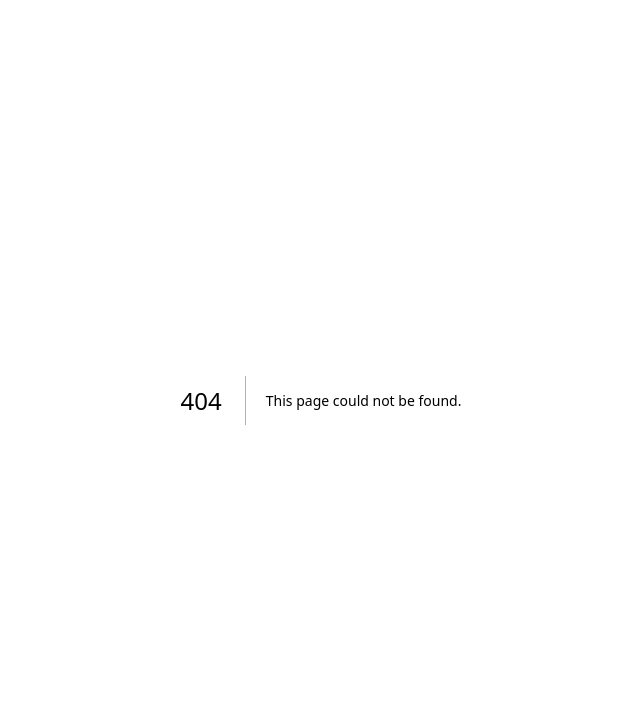
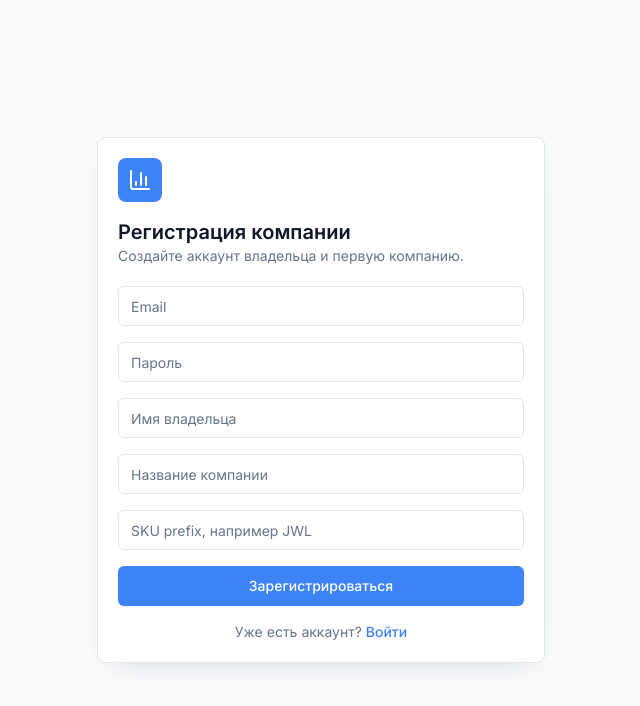
Before and after one commit to kumerovich312-dotcom/mini-crm-products, a Next.js app: page /register in a window 1280 px wide. Before the commit this address had no page. Shown: the top 706 px of the page, without its empty margins (319-959 px from the left). Built offline with nearby package versions, Linux system fonts and the light colour scheme; no server answers.

Commit message:
Add auth and company onboarding

```diff
--- a/src/app/login/page.tsx
+++ b/src/app/login/page.tsx
@@ -1,10 +1,43 @@
-import { BarChart3 } from "lucide-react";
+"use client";
+
+import Link from "next/link";
+import { useState } from "react";
+import { useRouter } from "next/navigation";
+import { BarChart3, Loader2 } from "lucide-react";
 
 import { Button } from "@/components/ui/button";
 import { Card, CardContent, CardDescription, CardHeader, CardTitle } from "@/components/ui/card";
 import { Input } from "@/components/ui/input";
+import { supabase } from "@/lib/supabase/client";
 
 export default function LoginPage() {
+  const router = useRouter();
+  const [email, setEmail] = useState("");
+  const [password, setPassword] = useState("");
+  const [error, setError] = useState<string | null>(null);
+  const [isLoading, setIsLoading] = useState(false);
+
+  async function handleLogin(event: React.FormEvent<HTMLFormElement>) {
+    event.preventDefault();
+    setError(null);
+    setIsLoading(true);
+
+    const { error: signInError } = await supabase.auth.signInWithPassword({
+      email: email.trim(),
+      password,
+    });
+
+    setIsLoading(false);
+
+    if (signInError) {
+      setError(signInError.message);
+      return;
+    }
+
+    router.push("/dashboard");
+    router.refresh();
+  }
+
   return (
     <main className="flex min-h-screen items-center justify-center bg-slate-50 px-4">
       <Card className="w-full max-w-md">
@@ -14,13 +47,30 @@ export default function LoginPage() {
           </div>
           <div>
             <CardTitle className="text-xl">Вход в Мини-CRM</CardTitle>
-            <CardDescription>Пока используется статичная форма без подключения авторизации.</CardDescription>
+            <CardDescription>Войдите по email и паролю, чтобы управлять каталогом товаров.</CardDescription>
           </div>
         </CardHeader>
-        <CardContent className="space-y-4">
-          <Input placeholder="Email" type="email" />
-          <Input placeholder="Пароль" type="password" />
-          <Button className="w-full">Войти</Button>
+        <CardContent>
+          <form className="space-y-4" onSubmit={(event) => void handleLogin(event)}>
+            {error ? <div className="rounded-md bg-red-50 p-3 text-sm text-red-700">{error}</div> : null}
+            <Input value={email} placeholder="Email" type="email" onChange={(event) => setEmail(event.target.value)} />
+            <Input
+              value={password}
+              placeholder="Пароль"
+              type="password"
+              onChange={(event) => setPassword(event.target.value)}
+            />
+            <Button className="w-full" disabled={isLoading}>
+              {isLoading ? <Loader2 className="animate-spin" /> : null}
+              Войти
+            </Button>
+          </form>
+          <p className="mt-4 text-center text-sm text-muted-foreground">
+            Нет аккаунта?{" "}
+            <Link className="font-medium text-primary hover:underline" href="/register">
+              Зарегистрироваться
+            </Link>
+          </p>
         </CardContent>
       </Card>
     </main>
--- /dev/null
+++ b/src/app/register/page.tsx
@@ -0,0 +1,154 @@
+"use client";
+
+import Link from "next/link";
+import { useState } from "react";
+import { useRouter } from "next/navigation";
+import { BarChart3, Loader2 } from "lucide-react";
+
+import { Button } from "@/components/ui/button";
+import { Card, CardContent, CardDescription, CardHeader, CardTitle } from "@/components/ui/card";
+import { Input } from "@/components/ui/input";
+import { supabase } from "@/lib/supabase/client";
+
+function makeSlug(value: string) {
+  const normalized = value
+    .trim()
+    .toLowerCase()
+    .replace(/[^a-z0-9]+/g, "-")
+    .replace(/^-+|-+$/g, "");
+
+  return `${normalized || "company"}-${crypto.randomUUID().slice(0, 8)}`;
+}
+
+export default function RegisterPage() {
+  const router = useRouter();
+  const [email, setEmail] = useState("");
+  const [password, setPassword] = useState("");
+  const [fullName, setFullName] = useState("");
+  const [companyName, setCompanyName] = useState("");
+  const [skuPrefix, setSkuPrefix] = useState("");
+  const [error, setError] = useState<string | null>(null);
+  const [isLoading, setIsLoading] = useState(false);
+
+  async function handleRegister(event: React.FormEvent<HTMLFormElement>) {
+    event.preventDefault();
+    setError(null);
+
+    if (!companyName.trim()) {
+      setError("Название компании обязательно.");
+      return;
+    }
+
+    if (!/^[A-Za-z0-9]{2,6}$/.test(skuPrefix.trim())) {
+      setError("SKU prefix должен содержать 2-6 латинских букв или цифр.");
+      return;
+    }
+
+    setIsLoading(true);
+
+    const { data: authData, error: signUpError } = await supabase.auth.signUp({
+      email: email.trim(),
+      password,
+    });
+
+    if (signUpError) {
+      setError(signUpError.message);
+      setIsLoading(false);
+      return;
+    }
+
+    const user = authData.user;
+
+    if (!user) {
+      setError("Пользователь создан, но сессия не получена. Проверьте email и войдите.");
+      setIsLoading(false);
+      return;
+    }
+
+    const { data: company, error: companyError } = await supabase
+      .from("companies")
+      .insert({
+        name: companyName.trim(),
+        slug: makeSlug(companyName),
+        sku_prefix: skuPrefix.trim().toUpperCase(),
+        currency: "KGS",
+      })
+      .select("id")
+      .single();
+
+    if (companyError) {
+      setError(companyError.message);
+      setIsLoading(false);
+      return;
+    }
+
+    const { error: profileError } = await supabase.from("profiles").insert({
+      id: user.id,
+      user_id: user.id,
+      company_id: company.id,
+      email: email.trim(),
+      full_name: fullName.trim() || null,
+      role: "owner",
+    });
+
+    setIsLoading(false);
+
+    if (profileError) {
+      setError(profileError.message);
+      return;
+    }
+
+    router.push("/dashboard");
+    router.refresh();
+  }
+
+  return (
+    <main className="flex min-h-screen items-center justify-center bg-slate-50 px-4 py-8">
+      <Card className="w-full max-w-md">
+        <CardHeader className="space-y-4">
+          <div className="flex size-11 items-center justify-center rounded-lg bg-primary text-primary-foreground">
+            <BarChart3 className="size-6" />
+          </div>
+          <div>
+            <CardTitle className="text-xl">Регистрация компании</CardTitle>
+            <CardDescription>Создайте аккаунт владельца и первую компанию.</CardDescription>
+          </div>
+        </CardHeader>
+        <CardContent>
+          <form className="space-y-4" onSubmit={(event) => void handleRegister(event)}>
+            {error ? <div className="rounded-md bg-red-50 p-3 text-sm text-red-700">{error}</div> : null}
+            <Input value={email} placeholder="Email" type="email" onChange={(event) => setEmail(event.target.value)} />
+            <Input
+              value={password}
+              placeholder="Пароль"
+              type="password"
+              onChange={(event) => setPassword(event.target.value)}
+            />
+            <Input value={fullName} placeholder="Имя владельца" onChange={(event) => setFullName(event.target.value)} />
+            <Input
+              value={companyName}
+              placeholder="Название компании"
+              onChange={(event) => setCompanyName(event.target.value)}
+            />
+            <Input
+              value={skuPrefix}
+              placeholder="SKU prefix, например JWL"
+              maxLength={6}
+              onChange={(event) => setSkuPrefix(event.target.value)}
+            />
+            <Button className="w-full" disabled={isLoading}>
+              {isLoading ? <Loader2 className="animate-spin" /> : null}
+              Зарегистрироваться
+            </Button>
+          </form>
+          <p className="mt-4 text-center text-sm text-muted-foreground">
+            Уже есть аккаунт?{" "}
+            <Link className="font-medium text-primary hover:underline" href="/login">
+              Войти
+            </Link>
+          </p>
+        </CardContent>
+      </Card>
+    </main>
+  );
+}
--- a/src/components/layout/top-header.tsx
+++ b/src/components/layout/top-header.tsx
@@ -1,9 +1,21 @@
-import { Search, UserRound } from "lucide-react";
+"use client";
+
+import { useRouter } from "next/navigation";
+import { LogOut, Search } from "lucide-react";
 
 import { Button } from "@/components/ui/button";
 import { Input } from "@/components/ui/input";
+import { supabase } from "@/lib/supabase/client";
 
 export function TopHeader() {
+  const router = useRouter();
+
+  async function handleLogout() {
+    await supabase.auth.signOut();
+    router.push("/login");
+    router.refresh();
+  }
+
   return (
     <header className="sticky top-0 z-20 flex h-16 items-center justify-between border-b bg-white/90 px-4 backdrop-blur md:px-6">
       <div className="min-w-0">
@@ -15,9 +27,9 @@ export function TopHeader() {
           <Search className="pointer-events-none absolute left-3 top-1/2 size-4 -translate-y-1/2 text-muted-foreground" />
           <Input className="pl-9" placeholder="Поиск товаров" />
         </div>
-        <Button variant="outline" size="sm">
-          <UserRound />
-          Аккаунт
+        <Button variant="outline" size="sm" onClick={() => void handleLogout()}>
+          <LogOut />
+          Выйти
         </Button>
       </div>
     </header>
```
Also changed, not shown: src/lib/auth/get-current-company.ts (added, +28 -0 lines), src/types/database.ts (+21 -0 lines), 2 other files (tests, documents, lock files or other folders).
